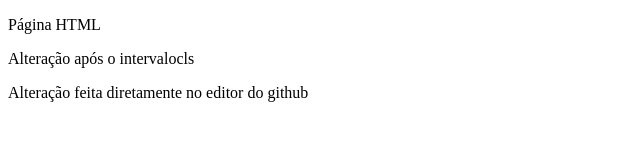
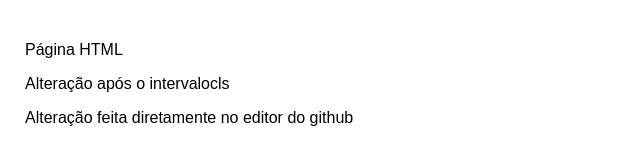
Before and after one commit to Pradiss/projeto1, a plain HTML site: page index.html in a window 1280 px wide. Shown: the whole page, without its empty margins (0-640 px from the left). Drawn offline with Linux system fonts and the light colour scheme.

Commit message:
alteração

```diff
--- /dev/null
+++ b/estilo.css
@@ -0,0 +1,10 @@
+body{
+    font-family: Arial, Helvetica, sans-serif;
+}
+.container {
+    width: 800px;
+    border: 2px solid #fff;
+    border-radius: 8px;
+    padding: 15px;
+
+}
--- a/index.html
+++ b/index.html
@@ -4,10 +4,13 @@
     <meta charset="UTF-8">
     <meta name="viewport" content="width=device-width, initial-scale=1.0">
     <title>Projeto1</title>
+    <link rel="stylesheet" href="/estilo.css">
 </head>
 <body>
-    <p>Página HTML</p>
-    <p>Alteração após o intervalocls</p>
-    <p>Alteração feita diretamente no editor do github</p>
+    <div class="container">
+        <p>Página HTML</p>
+        <p>Alteração após o intervalocls</p>
+        <p>Alteração feita diretamente no editor do github</p>
+    </div>
 </body>
 </html>
```
